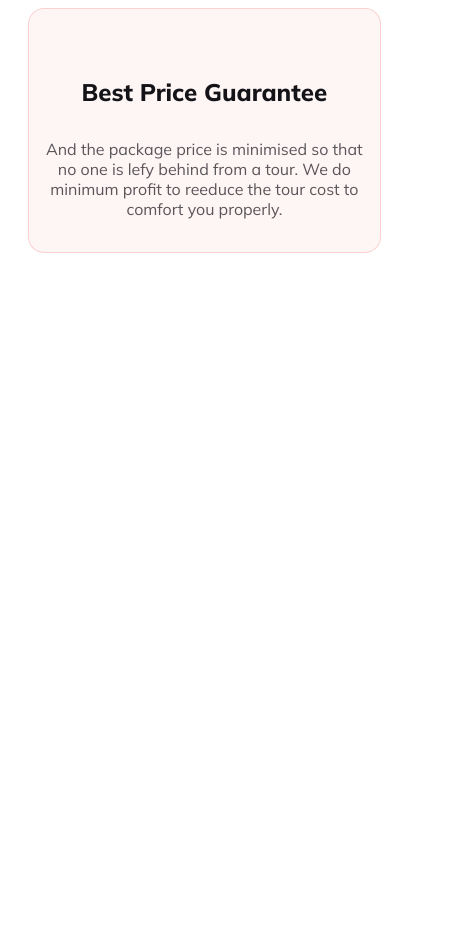
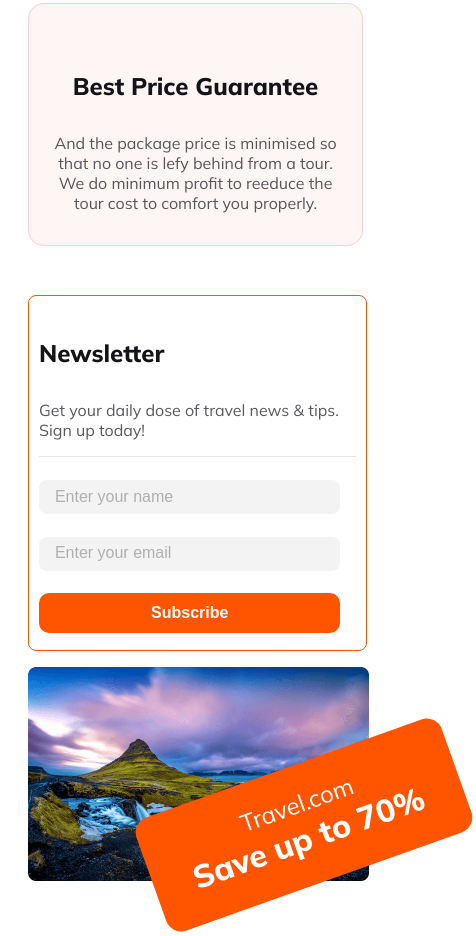
Before and after one commit to sajib25003/PH-B9-A2, a plain HTML site: page index.html in a window 390 px wide. Shown: the part 5032-5968 px from the top of the page, 476 px wide, since content can reach past the window. Before the commit the page ends 5335 px from the top, so only its background shows below. Drawn offline with Linux system fonts and the light colour scheme.

Commit message:
newletter section added with responsiveness

```diff
--- a/index.html
+++ b/index.html
@@ -107,8 +107,10 @@
         <section class="destination-section">
             <div class="destination-text">
                 <h2 class="section-title">Choose Your Destination</h2>
-                <p class="section-description">Choose your destination among Bangladesh including Bandarban, Cox's Bazar,
-                    Saint Martin Island, Sylhet, Jaflong, Sree Mangal and also Srilanka, Maldives, North America, Thailand,
+                <p class="section-description">Choose your destination among Bangladesh including Bandarban, Cox's
+                    Bazar,
+                    Saint Martin Island, Sylhet, Jaflong, Sree Mangal and also Srilanka, Maldives, North America,
+                    Thailand,
                     Kashmir, Ladakh, Australia and so on.</p>
             </div>
             <div class="grid-container">
@@ -146,23 +148,50 @@
         <section class="testimonial-section">
             <div class="testimonial-text">
                 <h2 class="section-title">Why Choose Us</h2>
-                <p class="section-description">As we are providing the best tours and providing the best comfortable situations for you, you should definately choose us. Some of the key points are here for your kind information.</p>
+                <p class="section-description">As we are providing the best tours and providing the best comfortable
+                    situations for you, you should definately choose us. Some of the key points are here for your kind
+                    information.</p>
             </div>
             <div class="testimonial-card">
                 <div class="card card-1">
                     <img src="Images/hotel 1.png" alt="" class="card-img">
                     <h4 class="card-title">Handpicked Hotels</h4>
-                    <p class="section-description">During a tou, we choose our hotel for our best services we want to provide. So you should also do the same to unleash your new experience.</p>
+                    <p class="section-description">During a tou, we choose our hotel for our best services we want to
+                        provide. So you should also do the same to unleash your new experience.</p>
                 </div>
                 <div class="card card-2">
                     <img src="Images/map 1.png" alt="" class="card-img">
                     <h4 class="card-title">World Class Service</h4>
-                    <p class="section-description"></p>Our location choice is marvellous. We always try to cover the best place to travel as you will always want to go. </div>
+                    <p class="section-description"></p>Our location choice is marvellous. We always try to cover the
+                    best place to travel as you will always want to go.
+                </div>
                 <div class="card card-3">
                     <img src="Images/price-tag 1.png" alt="" class="card-img">
                     <h4 class="card-title">Best Price Guarantee</h4>
-                    <p class="section-description">And the package price is minimised so that no one is lefy behind from a tour. We do minimum profit to reeduce the tour cost to comfort you properly.</p>
+                    <p class="section-description">And the package price is minimised so that no one is lefy behind from
+                        a tour. We do minimum profit to reeduce the tour cost to comfort you properly.</p>
                 </div>
+            </div>
+        </section>
+        <!-- Newsletter section -->
+        <section  class="newsletter-section">
+            <div class="newsletter-text">
+                <h4 class="card-title">Newsletter</h4>
+                <p class="section-description">Get your daily dose of travel news & tips. Sign up today!</p>
+                <hr>
+                <form action="" class="newsletter-form">
+                    <input type="text" name="" id="" placeholder="Enter your name">
+                    <input type="email" name="" id="" placeholder="Enter your email">
+                    <button class="btn-primary newsletter-btn">Subscribe</button>
+                </form>
+            </div>
+            <div class="newsletter-img">
+                <img class="news-poster" src="Images/poster.png" alt="">
+                <div class="save-text">
+                        <h4 class="save-description">Travel.com</h4>
+                        <h3 class="save-title">Save up to 70%</h3>
+                </div>
+
             </div>
         </section>
     </main>
--- a/styles/style.css
+++ b/styles/style.css
@@ -311,6 +311,7 @@ main {
 /* Testimonial Section Style */
 .testimonial-section {
     text-align: center;
+    margin-bottom: 8%;
 }
 
 .testimonial-text {
@@ -349,12 +350,92 @@ main {
     border: 1px solid rgba(233, 68, 68, 0.20);
     background: rgba(233, 68, 68, 0.05);
 }
-.testimonial-card{
+
+.testimonial-card {
     display: flex;
     justify-content: center;
     gap: 2%;
     flex-wrap: wrap;
 
+}
+
+/* Newsletter section style */
+.newsletter-section {
+    display: flex;
+    gap: 2%;
+    justify-content: space-between;
+    width: 100%;
+    margin-bottom: 8%;
+}
+
+.newsletter-text {
+    border: 1px solid #FF5400;
+    border-radius: 8px;
+    padding: 3%;
+    width: 50%;
+}
+
+.newsletter-text input {
+    display: block;
+    border-radius: 8px;
+    background: rgba(19, 19, 24, 0.05);
+    width: 90%;
+    padding: 3% 5%;
+    margin: 7% 0;
+    border: none;
+}
+
+.newsletter-text ::placeholder {
+    color: rgba(19, 19, 24, 0.30);
+    font-size: 16px;
+    font-weight: 400;
+}
+
+.newsletter-text hr {
+    border: none;
+    border-top: 1px solid rgba(19, 19, 24, 0.10);
+    height: 1px;
+}
+
+.newsletter-btn {
+    margin-top: 3%;
+    width: 100%;
+}
+
+.newsletter-img {
+    position: relative;
+    width: 100%;
+}
+
+.news-poster {
+    width: 100%;
+}
+
+.save-text {
+    position: absolute;
+    top: 66%;
+    left: 58.5%;
+    width: 324px;
+    height: 120px;
+    transform: rotate(-19.628deg);
+    border-radius: 16px;
+    background: #FF5400;
+    text-align: center;
+}
+
+.save-description {
+    color: #FFF;
+    font-size: 24px;
+    font-weight: 400;
+    margin: 0;
+    padding-top: 7%;
+}
+
+.save-title {
+    color: #FFF;
+    font-size: 32px;
+    font-weight: 800;
+    margin: 0;
 }
 
 
@@ -367,15 +448,22 @@ main {
 
 @media screen and (max-width: 600px) {
 
+    /* flex-direction: column */
+    .nav-list,
+    .banner-form,
+    .form-container,
+    .popular-tour-section,
+    .testimonial-card,
+    .newsletter-section {
+        flex-direction: column;
+    }
+
     header,
     main {
         margin: 0 20px;
     }
 
     /* Nav bar Responsive */
-    .nav-list {
-        flex-direction: column;
-    }
 
     .nav-toggle {
         display: block;
@@ -421,7 +509,6 @@ main {
     }
 
     .banner-form {
-        flex-direction: column;
         align-items: center;
     }
 
@@ -438,7 +525,6 @@ main {
         display: flex;
         width: 350px;
         padding: 16px;
-        flex-direction: column;
         align-items: center;
         gap: 16px;
         margin-bottom: 10%;
@@ -452,9 +538,6 @@ main {
     }
 
     /* Popular Tour Section Style Responsive */
-    .popular-tour-section {
-        flex-direction: column;
-    }
 
     .section-title {
         font-size: 2rem;
@@ -492,17 +575,51 @@ main {
     }
 
     /* why choose us section style responsive */
-.testimonial-card{
-    flex-direction: column;
+    .testimonial-card {
         align-items: center;
         margin-bottom: 10%;
+        width: 95%;
     }
-.testimonial-text{
+
+    .testimonial-text {
         margin: 3%;
     }
-.card{
+
+    .card {
         width: 95%;
         padding: 5%;
         margin-bottom: 5%;
     }
+
+    /* newsletter section style responsive */
+    .newsletter-section {
+        justify-content: space-between;
     }
+
+    .newsletter-text {
+        width: 95%;
+        display: block;
+        padding-bottom: 5%;
+    }
+
+    .newsletter-btn {
+        width: 95%;
+        margin-top: 0;
+    }
+
+    .newsletter-text input {
+        width: 85%;
+    }
+
+    .news-poster {
+        margin-top: 5%;
+        width: 102%;
+    }
+
+    .save-text {
+        top: 49%;
+        left: 34%;
+    }
+
+
+}
```
Also changed, not shown: Images/poster.png (renamed from Images/Rectangle 8 (1).png). Lines whose indentation alone changed are shown as unchanged.
